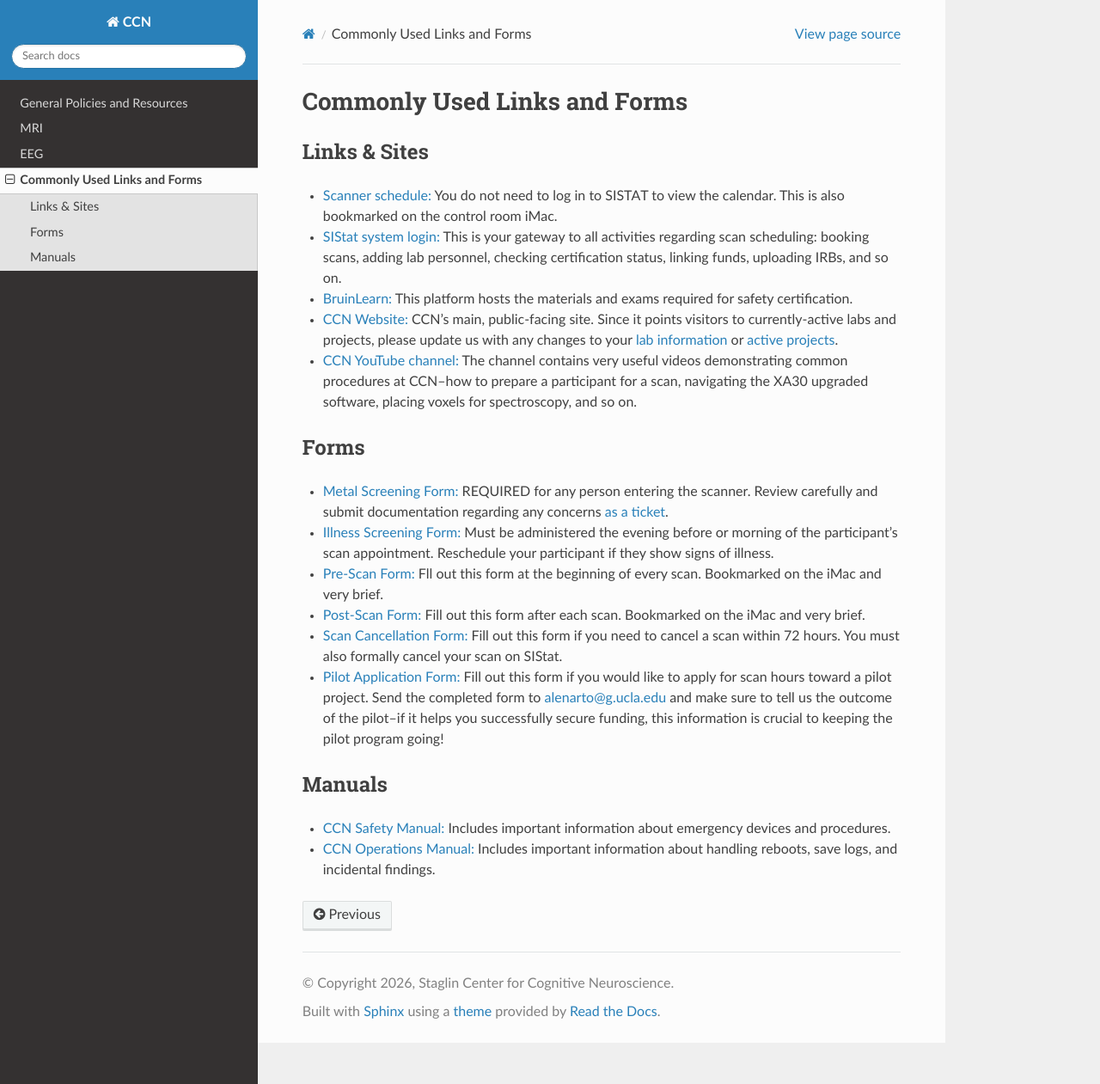
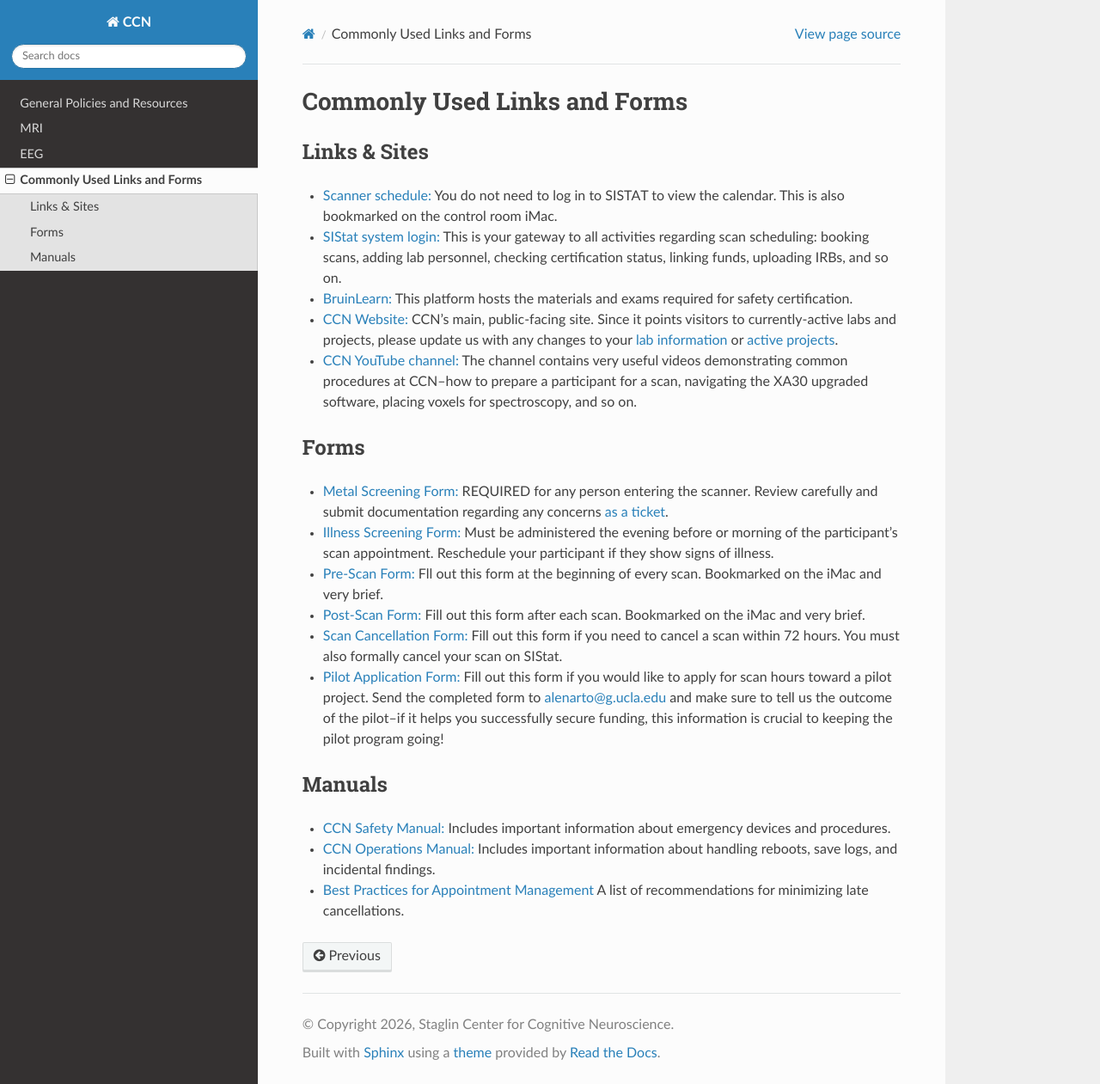
Before and after one commit to CCN-Support/CCN_Wiki, a Sphinx documentation site: the page built from docs/source/links-and-forms.rst, in a window 1280 px wide and 1261 px high. Shown: the whole window at 86% size. Built offline with Sphinx 7.4.7 and the Read the Docs theme 3.1.0, drawn with Linux system fonts in a browser that asks for light colours.

Commit message:
Update links-and-forms.rst

```diff
--- a/docs/source/links-and-forms.rst
+++ b/docs/source/links-and-forms.rst
@@ -27,3 +27,4 @@ Manuals
 
 - `CCN Safety Manual: <https://drive.google.com/file/d/13xyaDkLcjBykdLvge3fMe-t_9HoukyMR/view>`_ Includes important information about emergency devices and procedures.
 - `CCN Operations Manual: <https://drive.google.com/file/d/13xyaDkLcjBykdLvge3fMe-t_9HoukyMR/view>`_ Includes important information about handling reboots, save logs, and incidental findings.
+- `Best Practices for Appointment Management <https://drive.google.com/file/d/1yLR77cLHod_-bwauu4AtoAq51bbiNUgv/view?usp=sharing>`_ A list of recommendations for minimizing late cancellations.
```
